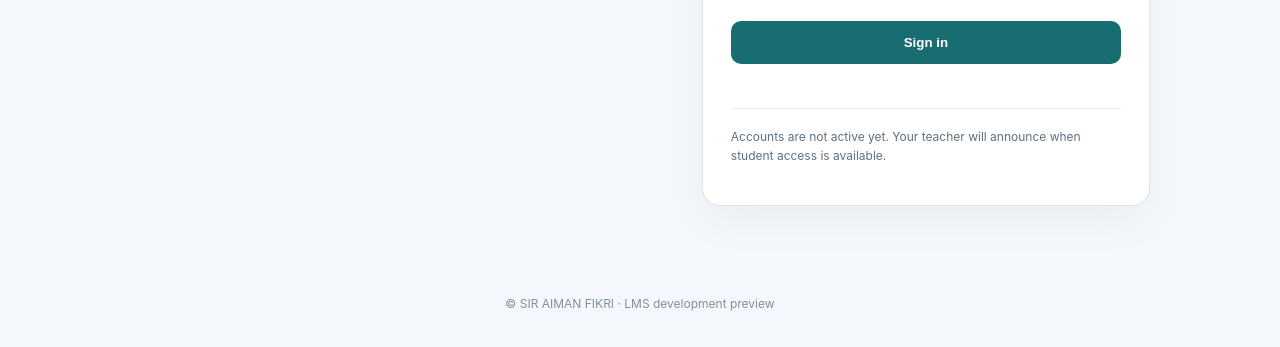
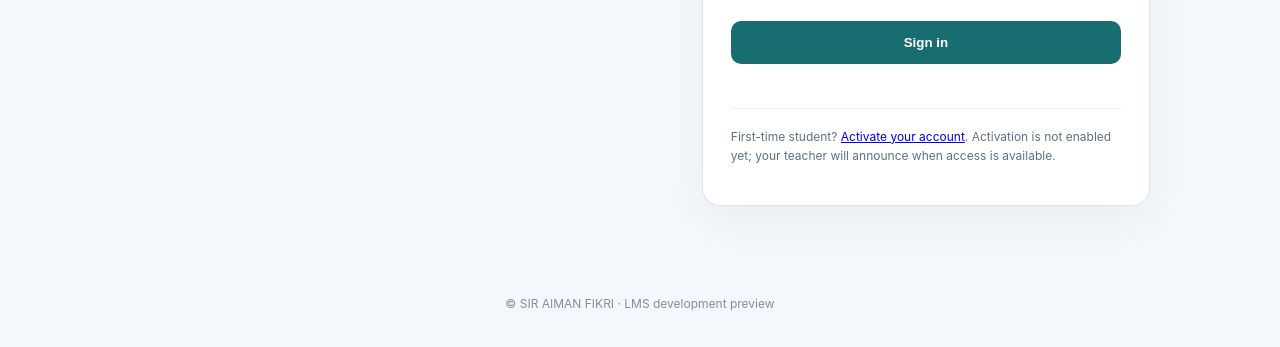
Before and after one commit to irkifnamia/siraiman-site, a website: page lms/index.html in a window 1280 px wide. Shown: the part 381-728 px from the top of the page. Drawn offline with Linux system fonts and the light colour scheme; no server answers.

Commit message:
Link first-time activation from LMS sign-in

```diff
--- a/lms/index.html
+++ b/lms/index.html
@@ -2,6 +2,6 @@
 <html lang="en"><head><meta charset="utf-8"><meta name="viewport" content="width=device-width,initial-scale=1"><meta name="robots" content="noindex,nofollow"><title>SIR AIMAN LMS | Student Portal</title><link rel="stylesheet" href="/lms/style.css"><script defer src="/lms/app.js"></script></head>
 <body><header><a href="/">← Learning Hub</a><span>SIR AIMAN <b>LMS</b></span><span class="tag">Development Preview</span></header>
 <main><section class="intro"><span class="eyebrow">MATHEMATICS · SM015 / SM025</span><h1>Your learning, all in one place.</h1><p>View your class, learning activities, assignments and academic progress.</p></section>
-<section class="panel" id="login-panel"><div class="panel-heading"><h2>Student sign in</h2><p>Use your matric number and LMS password.</p></div><form id="login-form"><label for="matric">Matric number</label><input id="matric" name="matric_number" autocomplete="username" maxlength="24" required placeholder="Your matric number"><label for="password">Password</label><input id="password" name="password" type="password" autocomplete="current-password" required><button type="submit">Sign in</button><p class="notice" id="login-notice" role="status"></p></form><p class="footnote">Accounts are not active yet. Your teacher will announce when student access is available.</p></section>
+<section class="panel" id="login-panel"><div class="panel-heading"><h2>Student sign in</h2><p>Use your matric number and LMS password.</p></div><form id="login-form"><label for="matric">Matric number</label><input id="matric" name="matric_number" autocomplete="username" maxlength="24" required placeholder="Your matric number"><label for="password">Password</label><input id="password" name="password" type="password" autocomplete="current-password" required><button type="submit">Sign in</button><p class="notice" id="login-notice" role="status"></p></form><p class="footnote">First-time student? <a href="/lms/activate.html">Activate your account</a>. Activation is not enabled yet; your teacher will announce when access is available.</p></section>
 <section class="panel hidden" id="dashboard"><div class="panel-heading"><h2 id="welcome">Welcome</h2><p id="role-info"></p></div><div class="tiles"><article><h3>Learning materials</h3><p>Browse your mathematics resources.</p><a href="/sm025.html">Explore SM025</a></article><article><h3>Assignments</h3><p>Coming in a later phase.</p></article><article><h3>Academic progress</h3><p>Coming in a later phase.</p></article></div><div id="teacher-section" class="hidden"><h3>Teacher: current student roster</h3><p id="roster-summary"></p></div><button id="logout" class="secondary">Sign out</button></section></main>
 <footer>© SIR AIMAN FIKRI · LMS development preview</footer></body></html>
```
